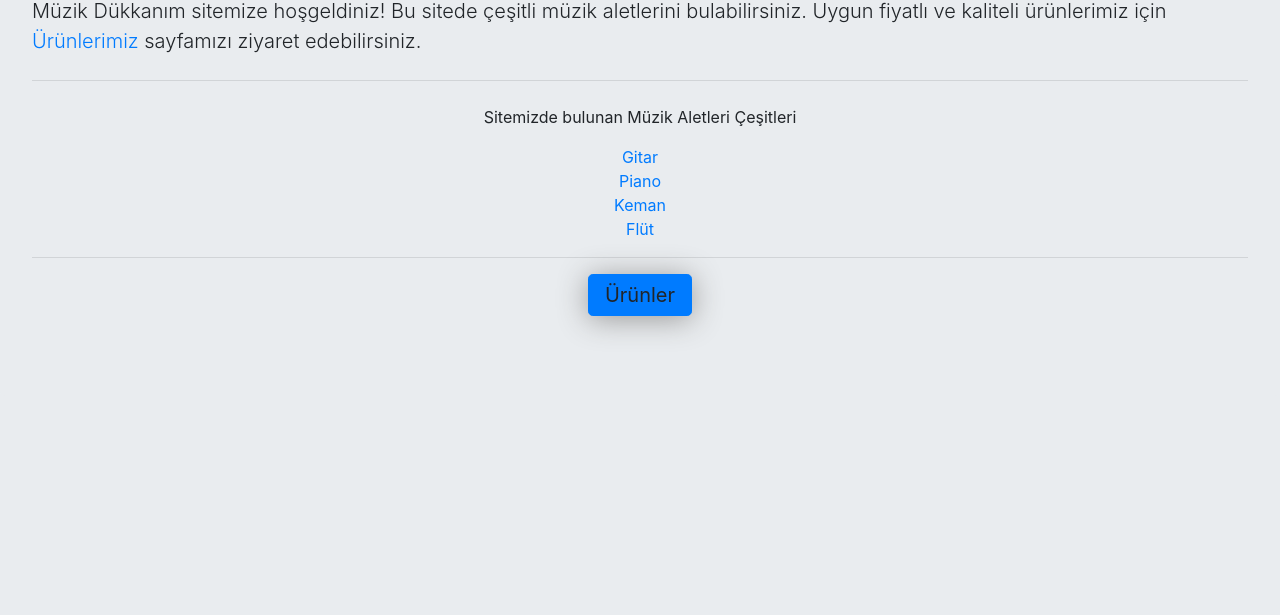
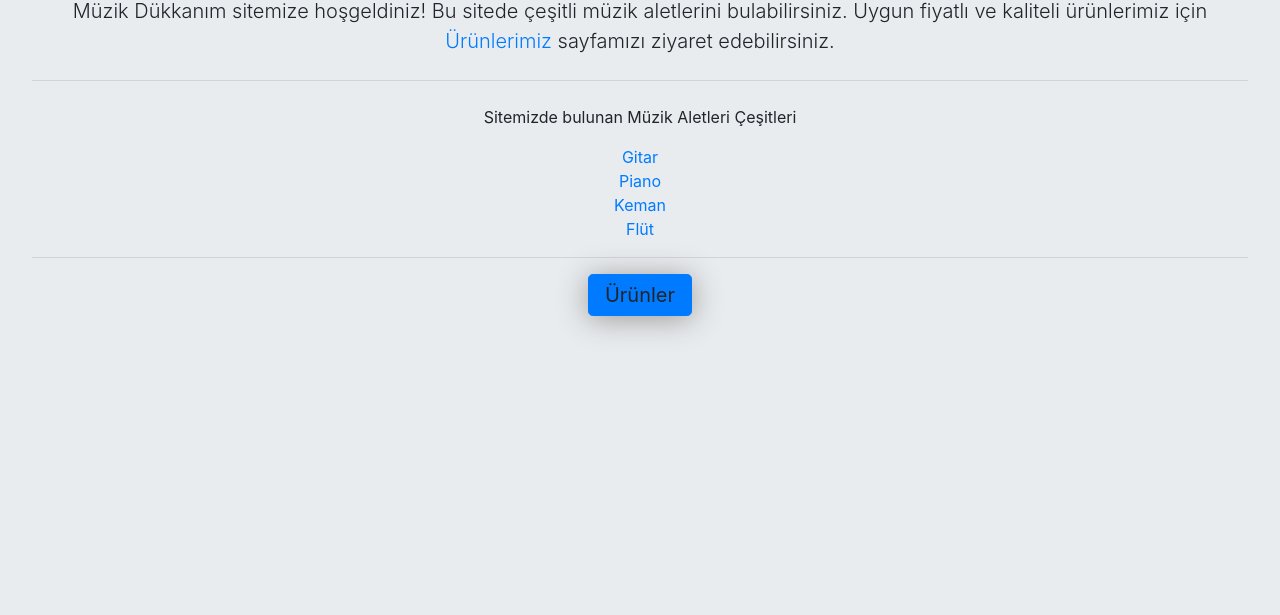
Before and after one commit to batuhanakpinar/Bootstrap-Muzik-Dukkanim, a plain HTML site: page anasayfa.html in a window 1280 px wide. Shown: the part 185-800 px from the top of the page. Drawn offline with nearby package versions, Linux system fonts and the light colour scheme.

Commit message:
yazı yönü değiştiti

```diff
--- a/anasayfa.html
+++ b/anasayfa.html
@@ -30,7 +30,7 @@
       <!-- Menü End -->
         <div class="jumbotron">
             <h1 style="color: red;"class="display-4">Müzik Dükkanım</h1>
-            <p class="lead">Müzik Dükkanım sitemize hoşgeldiniz! Bu sitede çeşitli müzik aletlerini bulabilirsiniz. Uygun fiyatlı ve kaliteli ürünlerimiz için <a href="ürünler.html">Ürünlerimiz</a> sayfamızı ziyaret edebilirsiniz.</p>
+            <p class="lead center">Müzik Dükkanım sitemize hoşgeldiniz! Bu sitede çeşitli müzik aletlerini bulabilirsiniz. Uygun fiyatlı ve kaliteli ürünlerimiz için <a href="ürünler.html">Ürünlerimiz</a> sayfamızı ziyaret edebilirsiniz.</p>
             <hr class="my-4">
             <p class="center">Sitemizde bulunan Müzik Aletleri Çeşitleri</p>
         <div class="center">
```
Also changed, not shown: index.html (+1 -1 lines).
